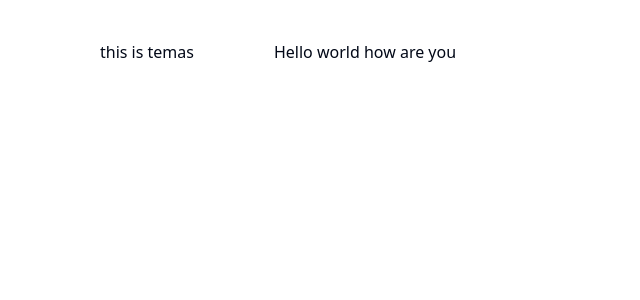
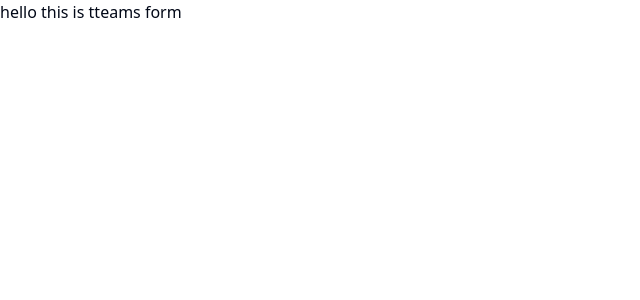
Before and after one commit to ShaikhNabeelShabbir/unbundl-web, a React (Vite) app: page /teams in a window 1280 px wide. Shown: the top 300 px of the page, without its empty margins (0-640 px from the left). Built offline with nearby package versions, Linux system fonts and the light colour scheme.

Commit message:
made adjustments for deployment

```diff
--- a/src/components/forms/TeamsForm.tsx
+++ b/src/components/forms/TeamsForm.tsx
@@ -1,34 +1,5 @@
-import { zodResolver } from "@hookform/resolvers/zod";
-import { useForm } from "react-hook-form";
-import { z } from "zod";
-import {
-  Form,
-  FormControl,
-  FormField,
-  FormItem,
-  FormLabel,
-  FormMessage,
-} from "@/components/ui/form";
-import { Input } from "@/components/ui/input";
-import { MarketInformationFormSchema } from "@/schemas/MarketInformation";
+export const TeamsForm = () => {
+  return <div>hello this is tteams form</div>;
+};
 
-export function TeamsForm() {
-  // Define the submit handler
-  function onSubmit(values: z.infer<typeof MarketInformationFormSchema>) {
-    // Handle form submission
-    console.log(values);
-  }
-
-  return (
-    <div>
-      <div className="main-div flex flex-col min-h-screen px-20">
-        <div className="flex flex-row py-10 px-5 flex-grow">
-          <div className="w-260 h-168 font-normal text-justify">
-            this is temas
-          </div>
-          <div className="px-20 justify-center">Hello world how are you</div>
-        </div>
-      </div>
-    </div>
-  );
-}
+export default TeamsForm;
--- a/src/pages/admin/signup.tsx
+++ b/src/pages/admin/signup.tsx
@@ -3,7 +3,6 @@ import { CreateAccountForm } from "@/components/forms/CreateAccountForm";
 import { GeneralCompanyInformationForm } from "@/components/forms/GeneralCompanyInformationForm";
 import Navbar from "@/components/navbar";
 import { Button } from "@/components/ui/button";
-import React from "react";
 import { ProjectInformationForm } from "@/components/forms/ProjectInformationForm";
 import { FundraisingIformationForm } from "@/components/forms/FundraisingInformationForm";
 import { MarketInformationForm } from "@/components/forms/MarketInformationForm";
```
